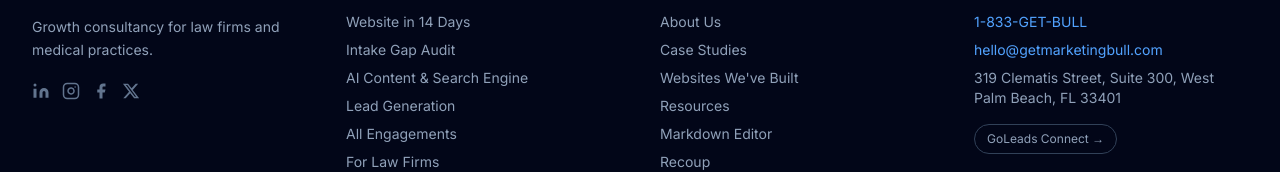
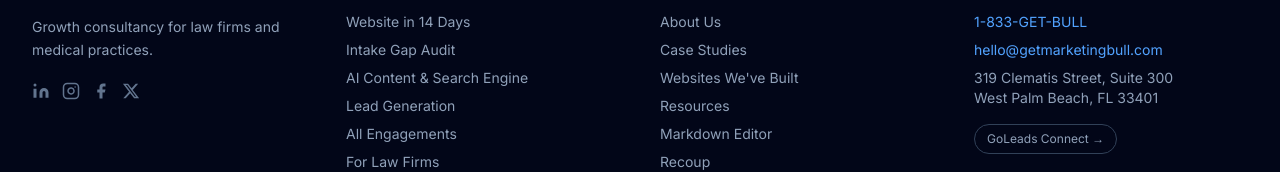
Before and after one commit to Marketing-Bull/getmarketingbull-next, a Next.js app: page /recoup in a window 1280 px wide. Shown: the part 4907-5079 px from the top of the page. Built offline with nearby package versions, Linux system fonts and the light colour scheme; no server answers.

Commit message:
Show the footer address on two lines
Co-Authored-By: Claude Opus 5.5 <noreply@anthropic.com>
Claude-Session: https://claude.ai/code/session_01KLxWpoWWHecKWqqbheNCvR

```diff
--- a/src/components/Footer.tsx
+++ b/src/components/Footer.tsx
@@ -64,7 +64,7 @@ export default function Footer() {
             <ul className="text-sm space-y-2">
               <li><a href={`tel:${COMPANY.phoneE164}`} className="text-blue-400 hover:text-blue-300">{COMPANY.phone}</a></li>
               <li><a href={`mailto:${COMPANY.email}`} className="text-blue-400 hover:text-blue-300">{COMPANY.email}</a></li>
-              <li>{COMPANY.address}</li>
+              <li>{COMPANY.street}<br />{COMPANY.city}, {COMPANY.state} {COMPANY.zip}</li>
               <li className="pt-2">
                 <a href={COMPANY.goleadsUrl} target="_blank" rel="noopener noreferrer" className="inline-flex items-center gap-1.5 text-xs border border-slate-700 hover:border-slate-500 text-slate-400 hover:text-white px-3 py-1.5 rounded-full transition">
                   GoLeads Connect →
```
